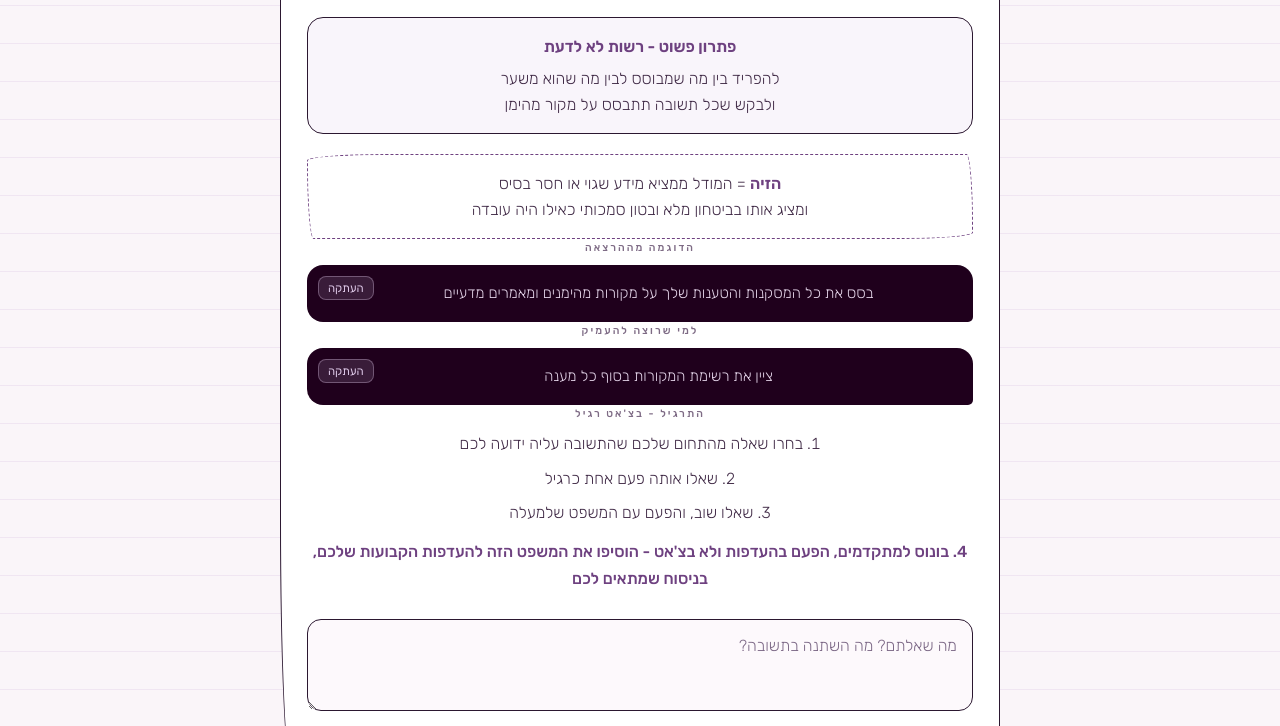
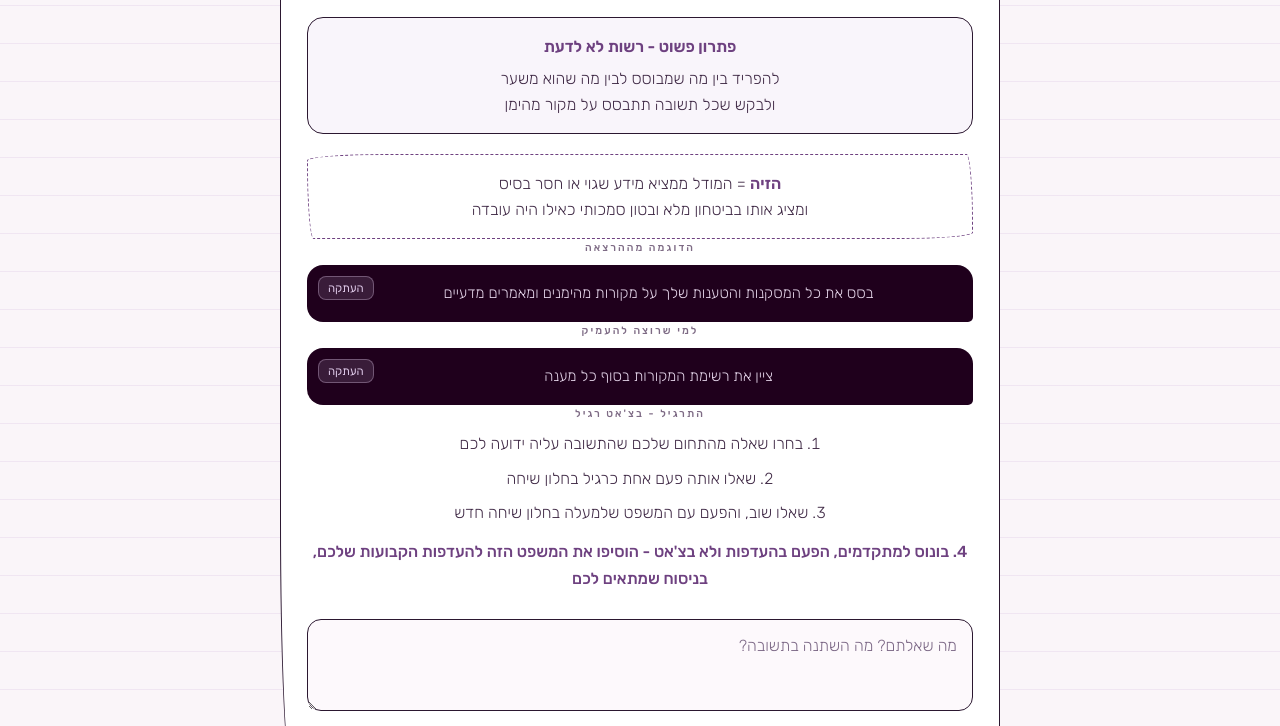
Before and after one commit to EB-WildEye/Relationship-with-AI-Form, a plain HTML site: page index.html in a window 1280 px wide. Shown: the part 3414-4140 px from the top of the page. Drawn offline with Linux system fonts and the light colour scheme.

Commit message:
docs: tell attendees to run the exercises in a fresh chat window
Card 02 step 2 and card 03 steps 2-3 now say which chat window to use,
so a stale conversation's context does not colour the result the
exercise is meant to demonstrate.

```diff
--- a/index.html
+++ b/index.html
@@ -389,7 +389,7 @@ input[type=text]{
       <div class="block-label">התרגיל - בצ'אט רגיל</div>
       <ol class="steps">
         <li>מצאו הודעה אחת ששלחתם ללקוח\ה ואתם מרוצים ממנה</li>
-        <li>הדביקו אותה, וציינו שזו הדוגמה לסגנון שלכם</li>
+        <li>הדביקו אותה בחלון שיחה חדש, וציינו שזו הדוגמה לסגנון שלכם</li>
         <li>בקשו טקסט חדש לפי אותו סגנון</li>
         <li class="bonus">בונוס, הפעם בהעדפות ולא בצ'אט - הוסיפו פסקת טון להעדפות האישיות של החשבון שלכם, בדיוק כמו שעשינו בסעיף הקודם</li>
       </ol>
@@ -421,8 +421,8 @@ input[type=text]{
       <div class="block-label">התרגיל - בצ'אט רגיל</div>
       <ol class="steps">
         <li>בחרו שאלה מהתחום שלכם שהתשובה עליה ידועה לכם</li>
-        <li>שאלו אותה פעם אחת כרגיל</li>
-        <li>שאלו שוב, והפעם עם המשפט שלמעלה</li>
+        <li>שאלו אותה פעם אחת כרגיל בחלון שיחה</li>
+        <li>שאלו שוב, והפעם עם המשפט שלמעלה בחלון שיחה חדש</li>
         <li class="bonus">בונוס למתקדמים, הפעם בהעדפות ולא בצ'אט - הוסיפו את המשפט הזה להעדפות הקבועות שלכם, בניסוח שמתאים לכם</li>
       </ol>
       <textarea id="a3" maxlength="400" aria-label="התשובה שלי לתרגיל המקורות" aria-describedby="d-a3" placeholder="מה שאלתם? מה השתנה בתשובה?"></textarea>
```
